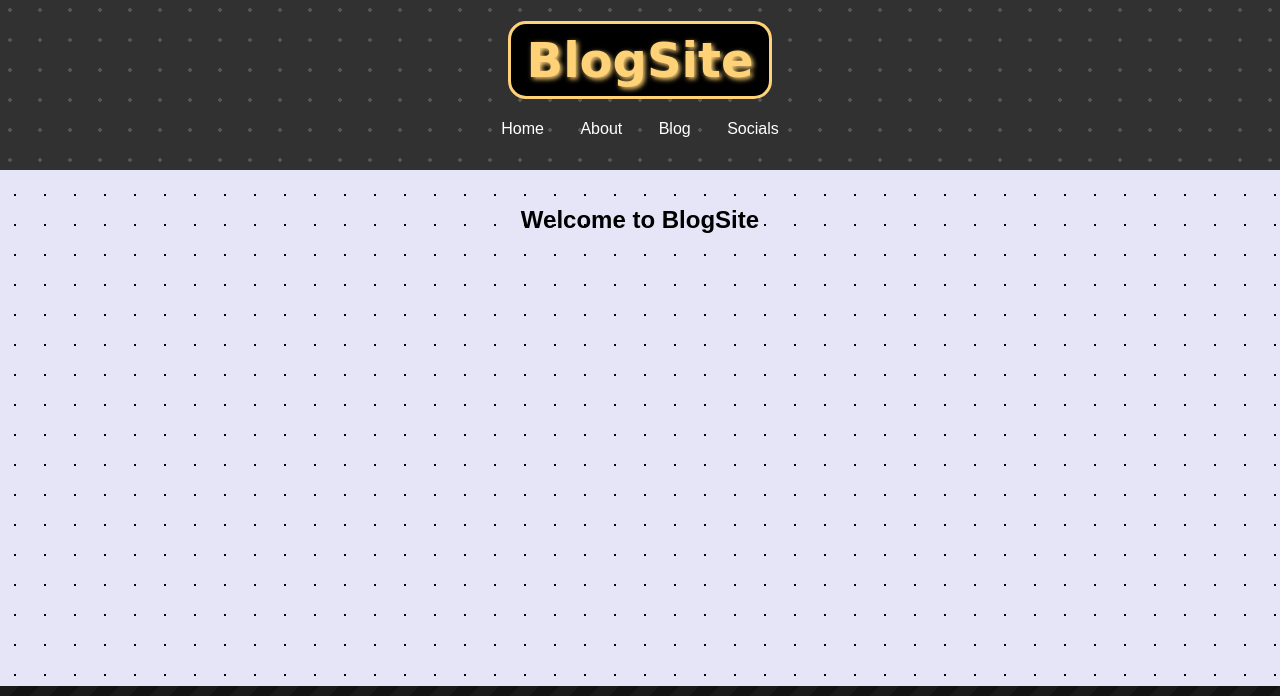
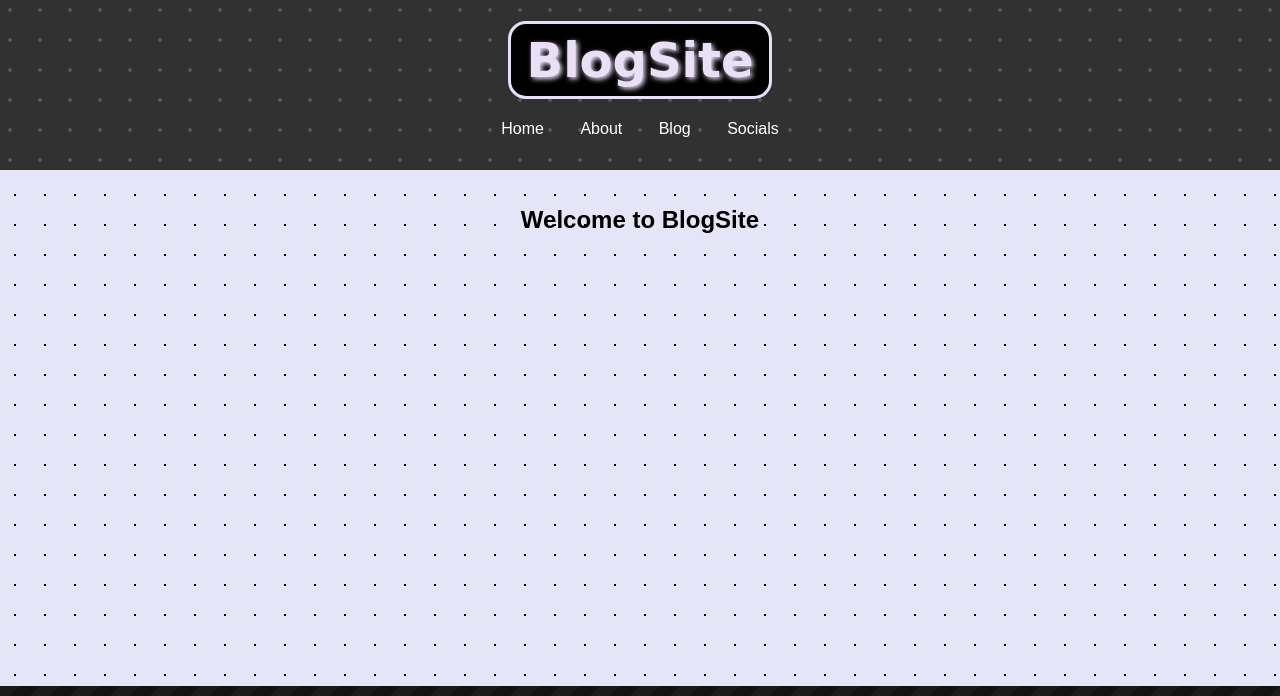
Before and after one commit to Gamerater/blogsite, a plain HTML site: page index.html in a window 1280 px wide. Shown: the top 696 px of the page. Drawn offline with Linux system fonts and the light colour scheme.

Commit message:
Add files via upload

```diff
--- a/styles.css
+++ b/styles.css
@@ -28,22 +28,22 @@ header {
 h1 {
   font-family: 'gg sans', cursive;
   font-size: 3rem;
-  text-shadow: 2px 2px 5px #ffd277;
+  text-shadow: 2px 2px 5px #e9dff7;
   margin: 0.5rem 0;
   font-weight: bold;
   padding: 0.5rem 1rem;
   border-radius: 15px;
-  outline: 3px solid #ffd277;
+  outline: 3px solid #e9dff7;
   background-color: black;
   display: inline-block;
 }
 
 .blog {
-  color: #ffd277;
+  color: #e9dff7;
 }
 
 .site {
-  color: #ffd277;
+  color: #e9dff7;
 }
 
 nav ul {
```
